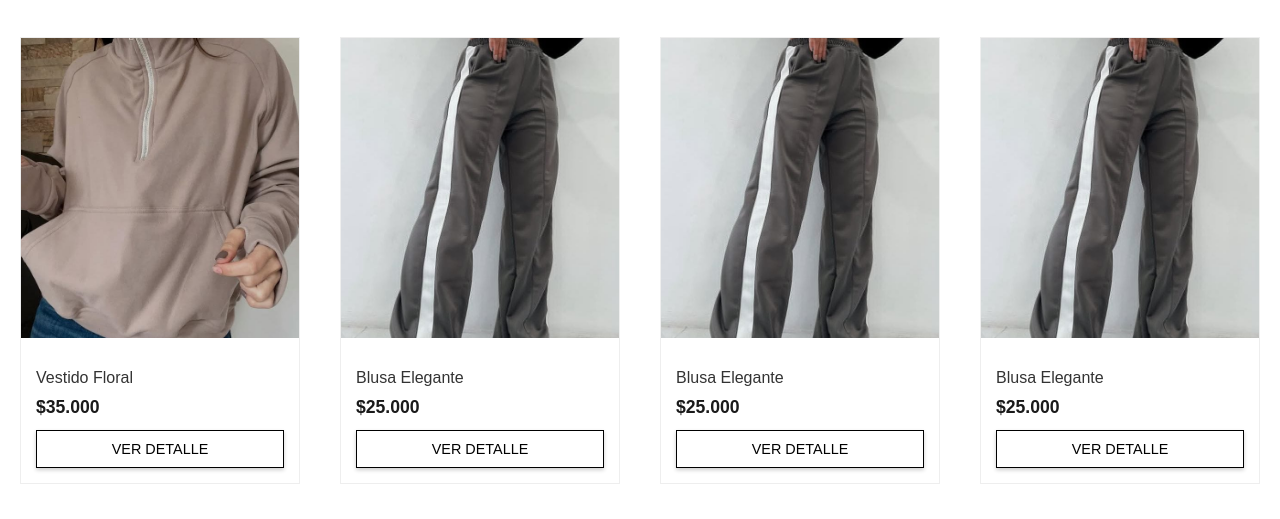
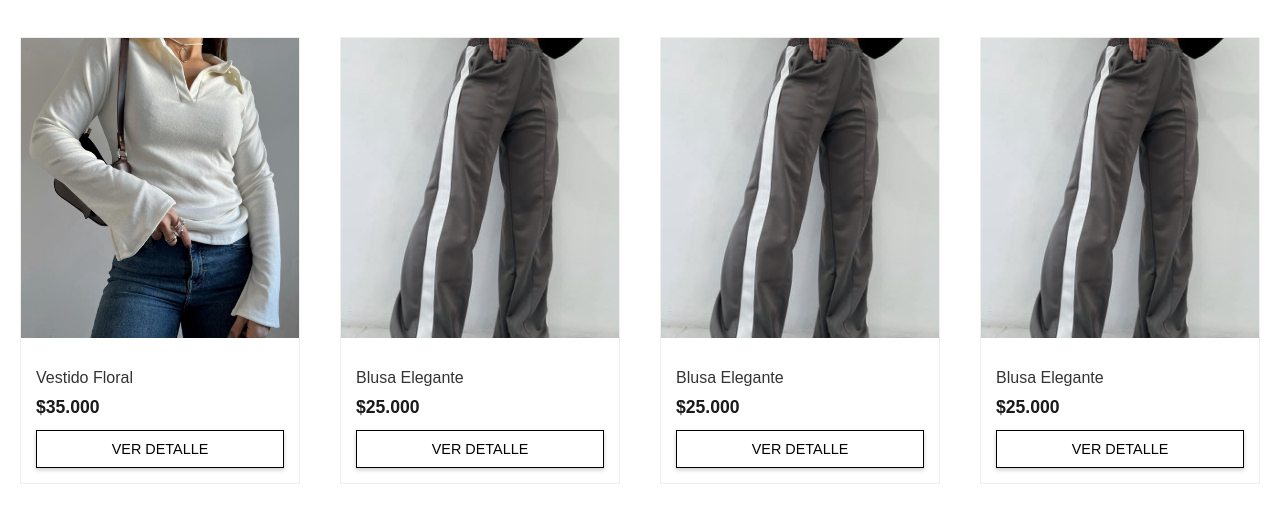
Before and after one commit to DavidTreto/isa.github.io, a plain HTML site: page productos.html in a window 1280 px wide. Shown: the part 221-740 px from the top of the page. Drawn offline with Linux system fonts and the light colour scheme.

Commit message:
Update productos.html

```diff
--- a/productos.html
+++ b/productos.html
@@ -46,7 +46,7 @@
         <div class="product-grid">
             <div class="product-card">
                  <a href="indexb.html" target="_blank">
-                 <img src="img/isa_1.jpeg" alt="Vestido Floral">
+                 <img src="img/R_1.jpeg" alt="Vestido Floral">
                <div class="product-info">
                  <p class="product-title">Vestido Floral</p>
                  <p class="product-price">$35.000</p>
```
